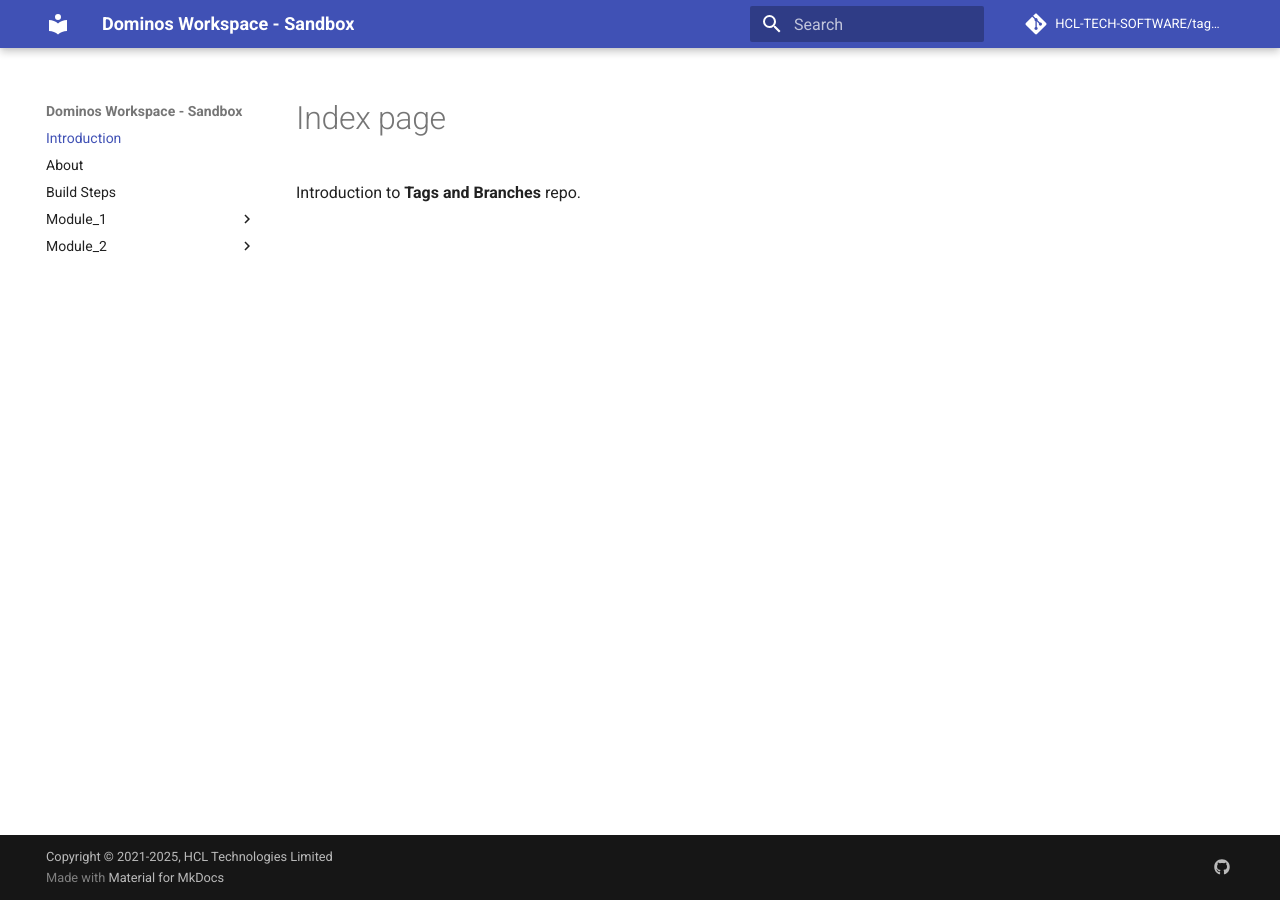
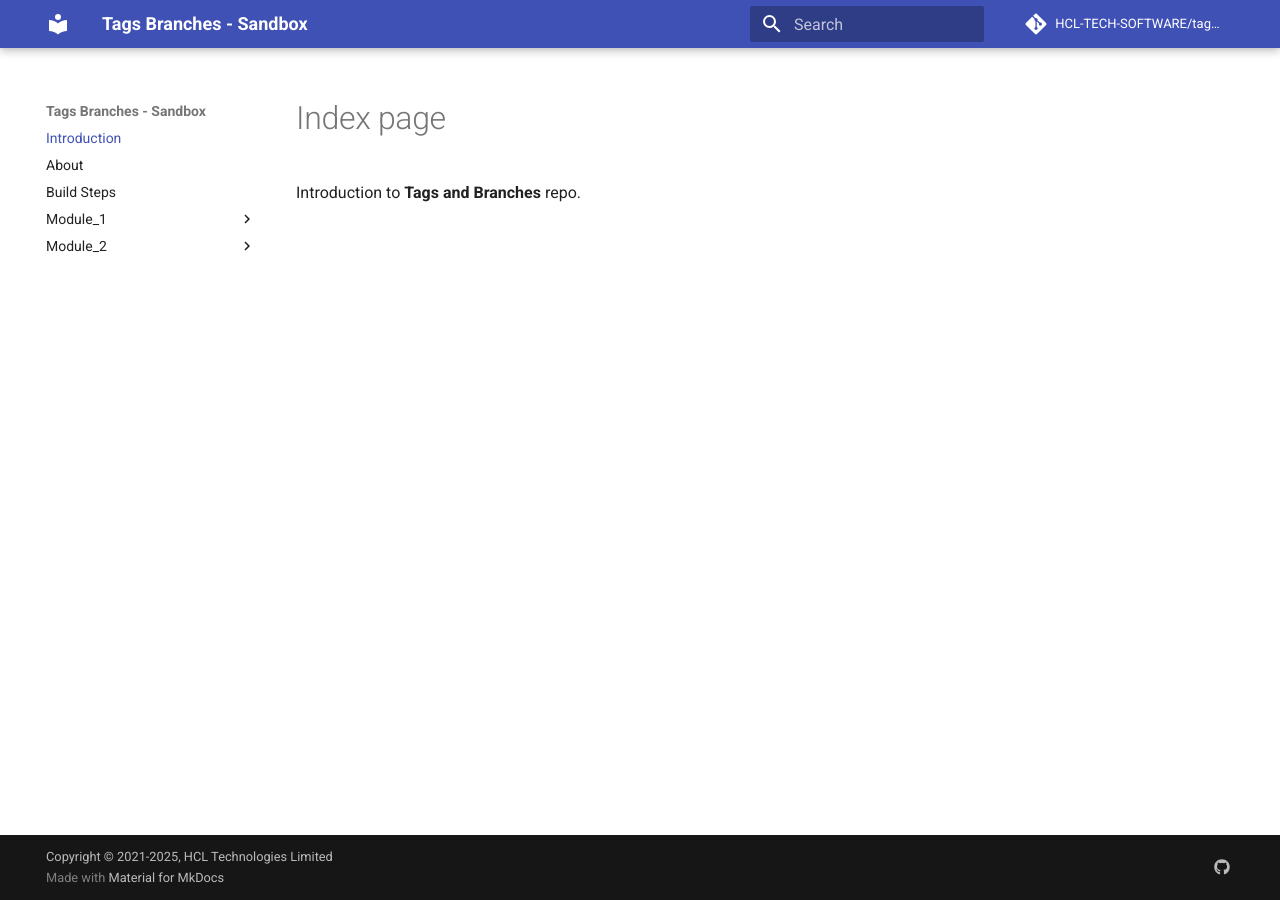
Before and after one commit to vishwanathan-m1/tags_branches_opensource, an MkDocs documentation site: the page built from source/index.md, in a window 1280 px wide. Built offline with MkDocs 1.6.1 and Material for MkDocs 9.7.7, drawn with Linux system fonts in a browser that asks for light colours; the version menu is left out.

Commit message:
Update mkdocs.yml

```diff
--- a/mkdocs.yml
+++ b/mkdocs.yml
@@ -1,5 +1,5 @@
 # Project details
-site_name: Dominos Workspace - Sandbox   # title for the project documentation
+site_name: Tags Branches - Sandbox   # title for the project documentation
 docs_dir: source     # contains source
 site_description: Sandbox Environment for Dominos Workspace
 site_url: https://opensource.hcltechsw.com/tags_branches_sandbox/
```
Also changed, not shown: index.md (deleted, +0 -4 lines).
